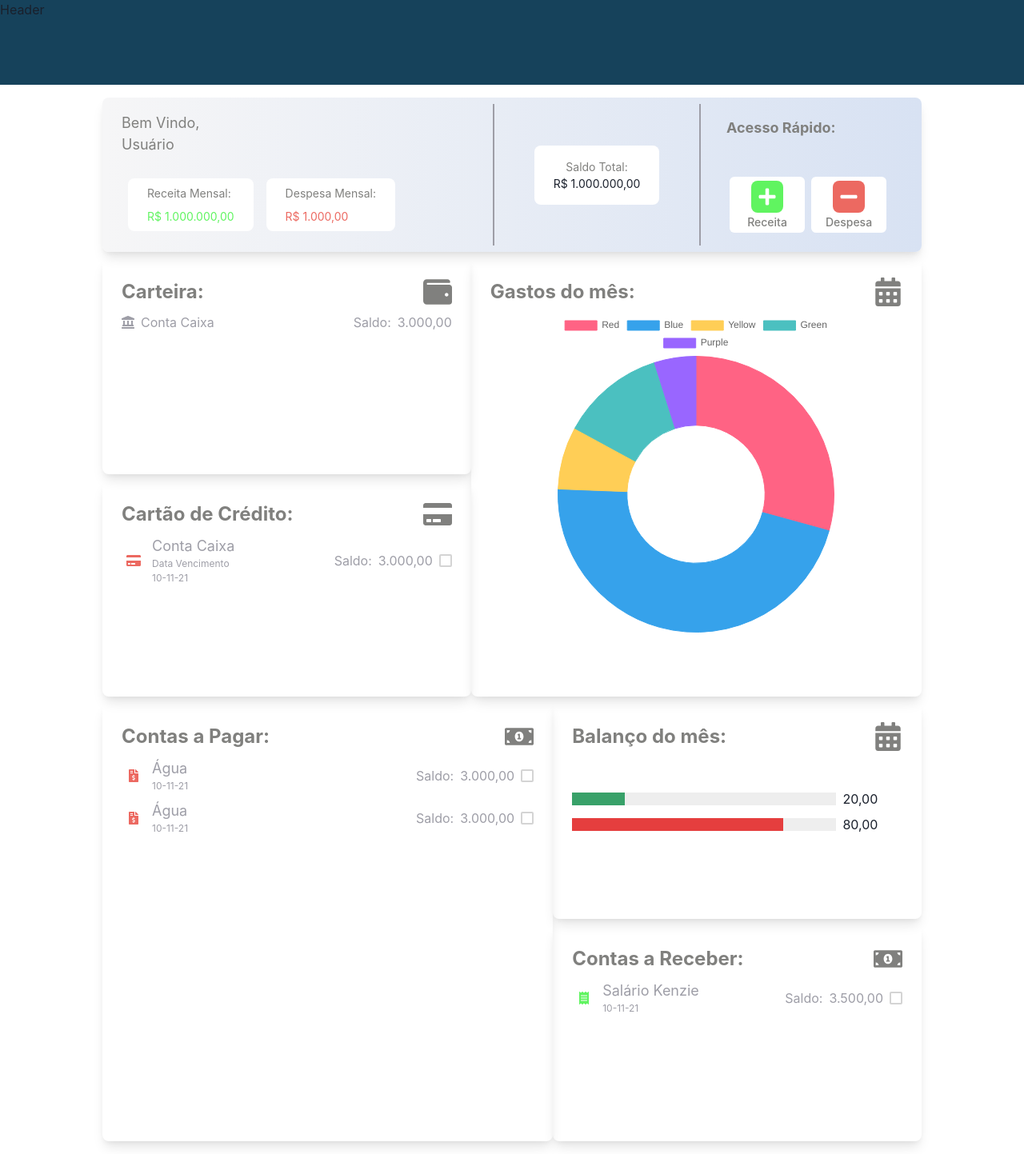
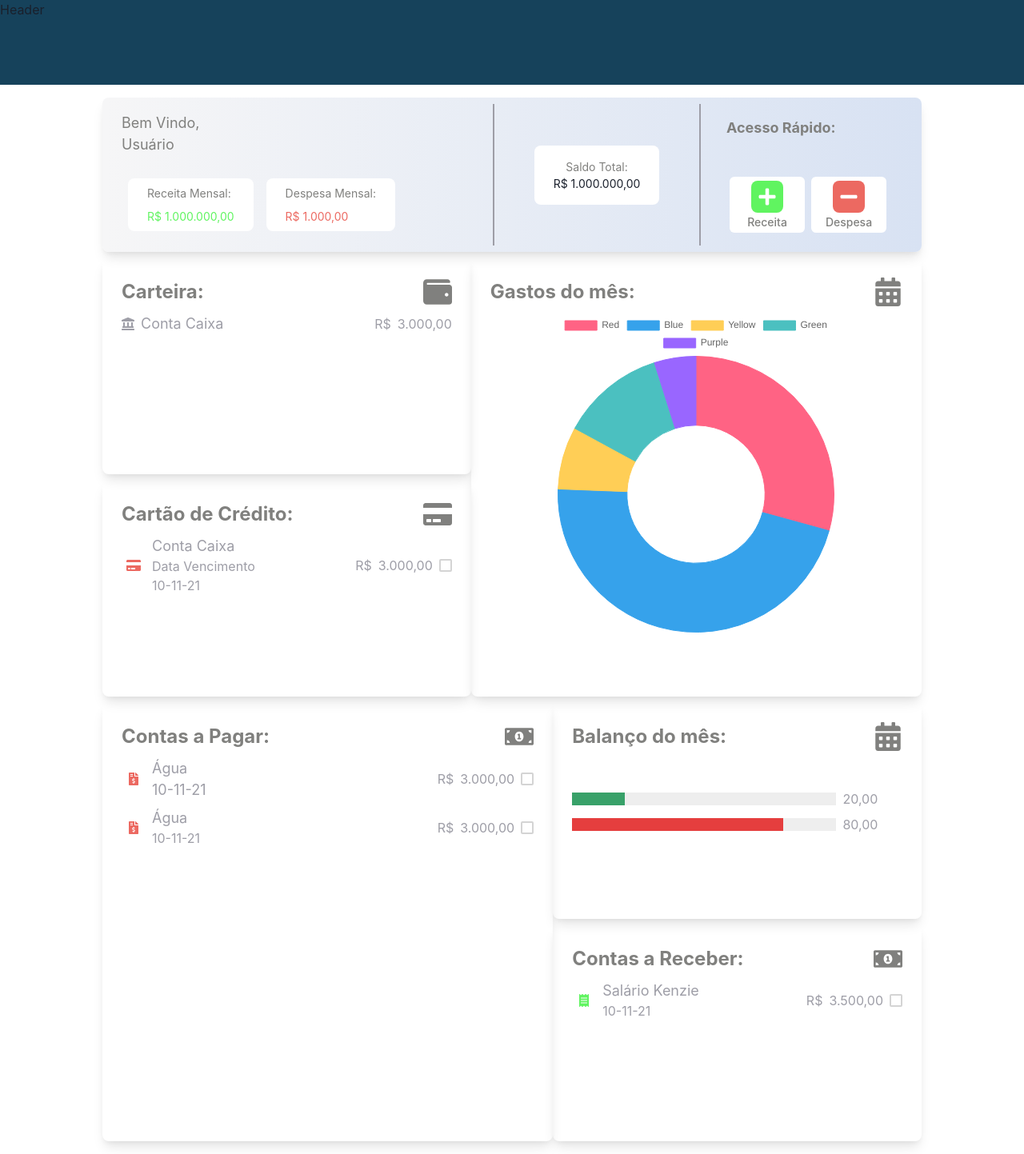
Before and after one commit to matheusblm/finan, a React (Create React App) app: page /dashboard in a window 1280 px wide. Shown: the whole page at 80% size. Built offline with nearby package versions, Linux system fonts and the light colour scheme.

Commit message:
style: tamanho de fonte dos textos

```diff
--- a/src/pages/Dashboard/index.js
+++ b/src/pages/Dashboard/index.js
@@ -92,17 +92,17 @@ const WalletDashboard = () => {
     return (
         <Stack w="100%" p={4} spacing={2}>
             <Flex justify="space-between" w="100%" color="gray.600" fontWeight="bold">
-                <Text fontSize={"2xl"}>Carteira: </Text>
-                <Icon as={FaWallet} fontSize={"4xl"} />
+                <Text fontSize={{ md: "2xl", base: "sm" }}>Carteira: </Text>
+                <Icon as={FaWallet} fontSize={{ lg: "4xl", md: "2xl", base: "md" }} />
             </Flex>
             <Flex justify="space-between" color="gray.300">
                 <HStack spacing={2}>
                     <Icon as={FaLandmark} />
-                    <Text>Conta Caixa</Text>
+                    <Text fontSize={{ lg: "lg", md: "md", base: "sm" }}>Conta Caixa</Text>
                 </HStack>
                 <HStack spacing={2}>
-                    <Text>Saldo:</Text>
-                    <Text>3.000,00</Text>
+                    <Text fontSize={{ lg: "md", md: "sm", base: "xs" }}>R$</Text>
+                    <Text fontSize={{ lg: "md", md: "sm", base: "xs" }}>3.000,00</Text>
                 </HStack>
             </Flex>
         </Stack >
@@ -113,21 +113,21 @@ const CreditCardDashboard = () => {
     return (
         <Stack w="100%" p={4} spacing={2}>
             <Flex justify="space-between" w="100%" color="gray.600" fontWeight="bold">
-                <Text fontSize={"2xl"}>Cartão de Crédito: </Text>
-                <Icon as={FaCreditCard} fontSize={"4xl"} />
+                <Text fontSize={{ md: "2xl", base: "sm" }}>Cartão de Crédito: </Text>
+                <Icon as={FaCreditCard} fontSize={{ lg: "4xl", md: "2xl", base: "md" }} />
             </Flex>
             <Flex justify="space-between" color="gray.300">
                 <HStack spacing={2}>
                     <Icon as={FaCreditCard} color="red.300" w="30px" />
                     <Stack spacing={0}>
-                        <Text fontSize={"lg"}>Conta Caixa</Text>
-                        <Text fontSize={"xs"}>Data Vencimento</Text>
-                        <Text fontSize={"xs"}>10-11-21</Text>
+                        <Text fontSize={{ lg: "lg", md: "md", base: "sm" }}>Conta Caixa</Text>
+                        <Text fontSize={{ lg: "md", md: "sm", base: "xs" }}>Data Vencimento</Text>
+                        <Text fontSize={{ lg: "md", md: "sm", base: "xs" }}>10-11-21</Text>
                     </Stack>
                 </HStack>
                 <HStack spacing={2}>
-                    <Text>Saldo:</Text>
-                    <Text>3.000,00</Text>
+                    <Text fontSize={{ lg: "md", md: "sm", base: "xs" }}>R$</Text>
+                    <Text fontSize={{ lg: "md", md: "sm", base: "xs" }}>3.000,00</Text>
                     <Checkbox />
                 </HStack>
             </Flex>
@@ -139,8 +139,8 @@ const SpendingOfTheMonth = () => {
     return (
         <Stack w="100%" p={4} spacing={2}>
             <Flex justify="space-between" w="100%" color="gray.600" fontWeight="bold">
-                <Text fontSize={"2xl"}>Gastos do mês: </Text>
-                <Icon as={FaCalendarAlt} fontSize={"4xl"} />
+                <Text fontSize={{ md: "2xl", base: "sm" }}>Gastos do mês: </Text>
+                <Icon as={FaCalendarAlt} fontSize={{ lg: "4xl", md: "2xl", base: "md" }} />
             </Flex>
             <Center>
                 <Flex h="290px" w={{ base: "250px", md: "400px" }}>
@@ -155,17 +155,17 @@ const ProgressBar = () => {
     return (
         <Stack w="100%" p={4} spacing={12}>
             <Flex justify="space-between" w="100%" color="gray.600" fontWeight="bold">
-                <Text fontSize={"2xl"}>Balanço do mês: </Text>
-                <Icon as={FaCalendarAlt} fontSize={"4xl"} />
+                <Text fontSize={{ md: "2xl", base: "sm" }}>Balanço do mês: </Text>
+                <Icon as={FaCalendarAlt} fontSize={{ lg: "4xl", md: "2xl", base: "md" }} />
             </Flex>
             <Stack spacing={2}>
                 <HStack>
                     <Progress value={20} size="lg" colorScheme="green" w="80%" />
-                    <Text as="span">20,00</Text>
+                    <Text as="span" fontSize={{ lg: "md", md: "sm", base: "xs" }} color="gray.300">20,00</Text>
                 </HStack>
                 <HStack>
                     <Progress value={80} size="lg" colorScheme="red" w="80%" />
-                    <Text as="span">80,00</Text>
+                    <Text as="span" fontSize={{ lg: "md", md: "sm", base: "xs" }} color="gray.300">80,00</Text>
                 </HStack>
             </Stack>
         </Stack >
@@ -176,20 +176,20 @@ const BillsToPay = () => {
     return (
         <Stack w="100%" p={4} spacing={2}>
             <Flex justify="space-between" w="100%" color="gray.600" fontWeight="bold">
-                <Text fontSize={"2xl"}>Contas a Pagar: </Text>
-                <Icon as={FaMoneyBillAlt} fontSize={"4xl"} />
+                <Text fontSize={{ md: "2xl", base: "sm" }}>Contas a Pagar: </Text>
+                <Icon as={FaMoneyBillAlt} fontSize={{ lg: "4xl", md: "2xl", base: "md" }} />
             </Flex>
             <Flex justify="space-between" color="gray.300">
                 <HStack spacing={2}>
                     <Icon as={FaFileInvoiceDollar} color="red.300" w="30px" />
                     <Stack spacing={0}>
-                        <Text fontSize={"lg"}>Água</Text>
-                        <Text fontSize={"xs"}>10-11-21</Text>
+                        <Text fontSize={{ lg: "lg", md: "md", base: "sm" }}>Água</Text>
+                        <Text fontSize={{ md: "lg", base: "xs" }}>10-11-21</Text>
                     </Stack>
                 </HStack>
                 <HStack spacing={2}>
-                    <Text>Saldo:</Text>
-                    <Text>3.000,00</Text>
+                    <Text fontSize={{ lg: "md", md: "sm", base: "xs" }}>R$</Text>
+                    <Text fontSize={{ lg: "md", md: "sm", base: "xs" }}>3.000,00</Text>
                     <Checkbox />
                 </HStack>
             </Flex>
@@ -197,13 +197,13 @@ const BillsToPay = () => {
                 <HStack spacing={2}>
                     <Icon as={FaFileInvoiceDollar} color="red.300" w="30px" />
                     <Stack spacing={0}>
-                        <Text fontSize={"lg"}>Água</Text>
-                        <Text fontSize={"xs"}>10-11-21</Text>
+                        <Text fontSize={{ lg: "lg", md: "md", base: "sm" }}>Água</Text>
+                        <Text fontSize={{ lg: "md", md: "sm", base: "xs" }}>10-11-21</Text>
                     </Stack>
                 </HStack>
                 <HStack spacing={2}>
-                    <Text>Saldo:</Text>
-                    <Text>3.000,00</Text>
+                    <Text fontSize={{ lg: "md", md: "sm", base: "xs" }}>R$</Text>
+                    <Text fontSize={{ lg: "md", md: "sm", base: "xs" }}>3.000,00</Text>
                     <Checkbox />
                 </HStack>
             </Flex>
@@ -215,20 +215,20 @@ const BillsToReceive = () => {
     return (
         <Stack w="100%" p={4} spacing={2}>
             <Flex justify="space-between" w="100%" color="gray.600" fontWeight="bold">
-                <Text fontSize={"2xl"}>Contas a Receber: </Text>
-                <Icon as={FaMoneyBillAlt} fontSize={"4xl"} />
+                <Text fontSize={{ md: "2xl", base: "sm" }}>Contas a Receber: </Text>
+                <Icon as={FaMoneyBillAlt} fontSize={{ lg: "4xl", md: "2xl", base: "md" }} />
             </Flex>
             <Flex justify="space-between" color="gray.300">
                 <HStack spacing={2}>
                     <Icon as={FaReceipt} color="green.300" w="30px" />
                     <Stack spacing={0}>
-                        <Text fontSize={"lg"}>Salário Kenzie</Text>
-                        <Text fontSize={"xs"}>10-11-21</Text>
+                        <Text fontSize={{ lg: "lg", md: "md", base: "sm" }}>Salário Kenzie</Text>
+                        <Text fontSize={{ lg: "md", md: "sm", base: "xs" }}>10-11-21</Text>
                     </Stack>
                 </HStack>
                 <HStack spacing={2}>
-                    <Text>Saldo:</Text>
-                    <Text>3.500,00</Text>
+                    <Text fontSize={{ lg: "md", md: "sm", base: "xs" }}>R$</Text>
+                    <Text fontSize={{ lg: "md", md: "sm", base: "xs" }}>3.500,00</Text>
                     <Checkbox />
                 </HStack>
             </Flex>
```
